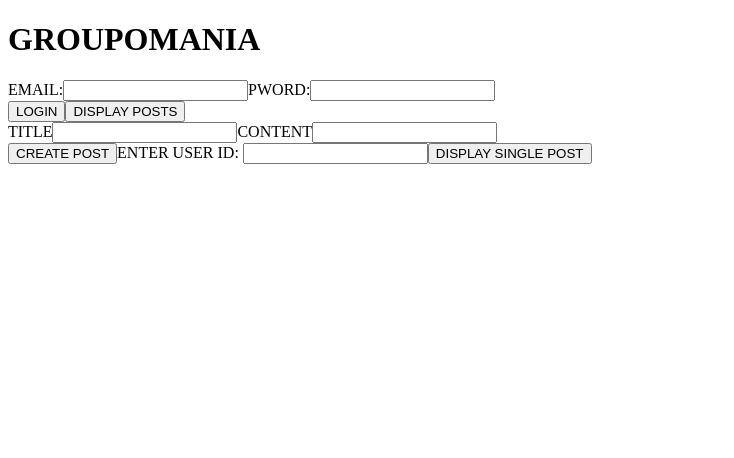
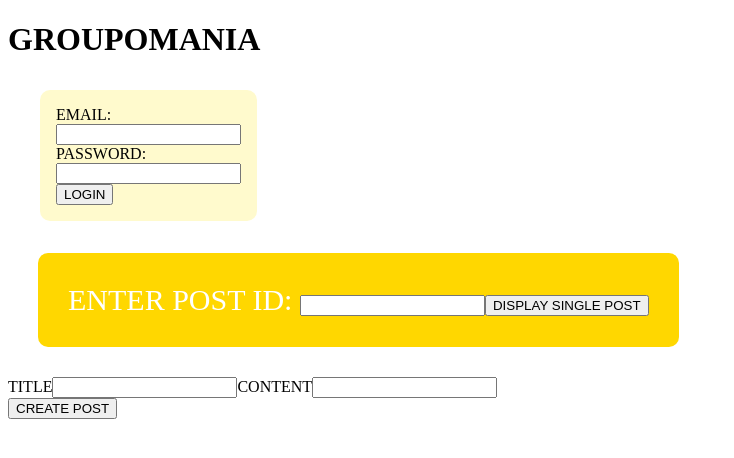
Before and after one commit to Eightyeightdays/OC-Project-7, a React (Create React App) app in the folder front/: page / in a window 1280 px wide. Shown: the top 458 px of the page, without its empty margins (0-734 px from the left). Built offline with nearby package versions, Linux system fonts and the light colour scheme; no server answers.

Commit message:
Styles added to components for readability. Display all posts set to load on page. Like and dislike working.

```diff
--- a/front/src/App.js
+++ b/front/src/App.js
@@ -1,7 +1,8 @@
-import GetAllPosts from "./getAllPosts.js";
+import GetAllPosts from "./displayAllPosts.js";
 import DisplaySinglePost from "./getPostById.js";
 import CreatePost from "./createPost.js";
 import Login from "./login.js";
+
 
 function App() {
 
@@ -10,9 +11,9 @@ function App() {
       <h1>GROUPOMANIA</h1>
       <div id="parent"></div>
       <Login />
+      <DisplaySinglePost />
       <GetAllPosts />
       <CreatePost />
-      <DisplaySinglePost />
     </>
   );
 }
--- /dev/null
+++ b/front/src/displayAllPosts.js
@@ -0,0 +1,24 @@
+import { useState, useEffect, useCallback } from "react";
+import Post from "./post.js";
+
+export default function DisplayAllPosts(){
+    const [posts, setPosts] = useState();
+
+    const getAllPosts = useCallback(function (count) {
+        fetch("http://localhost:3001/posts")
+            .then(response => response.json())
+            .then(response => setPosts(response))
+    }, [])
+
+    useEffect(() => {
+        getAllPosts();
+    }, [getAllPosts]);
+
+    return(
+        <>
+            {posts && posts.map((item, index)=>
+                <Post item={item} key={index} />
+            )}
+        </>
+    )
+}
--- a/front/src/getAllPosts.js
+++ /dev/null
@@ -1,18 +0,0 @@
-import { useState } from "react";
-
-export default function DisplayAllPosts(){
-    const [posts, setPosts] = useState();
-
-    async function getAllPosts(){
-            await fetch("http://localhost:3001/posts")
-            .then(response => response.json())
-            .then(response => setPosts(response))
-    };
-
-       return(
-        <>
-            <button type="button" onClick={getAllPosts}>DISPLAY POSTS</button>
-            {posts && posts.map((item, index) => <p key={index}>Post ID: {item._id}, Title: {item.title}, Message: {item.content}</p>)}
-        </>
-    )
-}
--- a/front/src/getPostById.js
+++ b/front/src/getPostById.js
@@ -1,26 +1,31 @@
 import { useState } from "react";
+import LikeButton from "./likeButton";
+import { styles } from "./styles";
 
-export default function DisplaySinglePost(data){
+export default function DisplaySinglePost(props){
     const [post, setPost] = useState();
 
     async function getSinglePost(){
             const id = document.getElementById("userId").value;
-
             await fetch(`http://localhost:3001/posts/${id}`)
             .then(response => response.json())
             .then(response => setPost(response))
     };
 
        return(
-        <>
-            ENTER USER ID: <input type="text" name="userId" id="userId" />
+        <div style={styles.displaySinglePost}>
+            ENTER POST ID: <input type="text" name="userId" id="userId" />
             <button type="button" onClick={getSinglePost}>DISPLAY SINGLE POST</button>
             {post &&
-                <>
-                <p>User: {post.userId}</p>
-                <p> Message: {post.content}</p>
-                </>
+                <div style={styles.post}>
+                    <p>User: {post.userId}</p>
+                    <p>Title: {post.title}</p>
+                    <p>Message: {post.content}</p>
+                    <p>Likes: {post.likes}</p>
+                    <p>Disikes: {post.dislikes}</p>
+                    <LikeButton id={post._id}/>
+                </div>
             }
-        </>
+        </div>
     )
     }
--- /dev/null
+++ b/front/src/likeButton.js
@@ -0,0 +1,34 @@
+import { useState } from "react";
+
+export default function LikeButton(props){
+    const [like, setLike] = useState();
+
+    function voteOnPost(choice){
+        return async function(){
+            let vote;
+            if(choice === "like"){
+                vote = {vote: "like"};
+            }else{
+                vote = {vote: "dislike"}
+            }
+            const settings = {
+                        method: "POST",
+                        headers: {
+                            "Accept": "application/json",
+                            "Content-Type": "application/json",
+                        },
+                        body: JSON.stringify(vote)
+                    };
+            await fetch(`http://localhost:3001/posts/${props.id}/like`, settings)
+                        .then(response => response.json())
+                        .then(response => setLike(response))
+            }
+    }
+
+    return(
+        <>
+            <button type="submit" name="like" onClick={voteOnPost("like")}>LIKE</button>
+            <button type="submit" name="dislike" onClick={voteOnPost("dislike")}>DISLIKE</button>
+        </>
+    )
+}
--- a/front/src/login.js
+++ b/front/src/login.js
@@ -1,5 +1,12 @@
 import { useState } from "react";
+const style = {
+background: "lemonchiffon",
+padding: "1em",
+width: "min-content",
+borderRadius: "10px",
+margin: "2em"
 
+}
 export default function Login(){
 
     const [status, setStatus] = useState("logged out");
@@ -28,13 +35,13 @@ export default function Login(){
     }
 
     return(
-        <>
+        <div style={style}>
             <form id="loginForm">
                 EMAIL:<input type="text" name="email" />
-                PWORD:<input type="text" name="password" />
+                PASSWORD:<input type="password" name="password" />
              </form>
             <button type="submit" onClick={sendLogin}>LOGIN</button>
             {status === "logged in" && <p>User: {user} logged in</p>}
-        </>
+        </div>
     )
   }
--- /dev/null
+++ b/front/src/post.js
@@ -0,0 +1,17 @@
+
+import LikeButton from "./likeButton"
+import { styles } from "./styles"
+
+
+export default function Post(props){
+    return(
+        <div className="post" style={styles.post}>
+            {Object.keys(props.item).map((key, index) =>{
+                return(
+                <div className="postItem" key={index}>{key}: {props.item[key]}</div>
+                )
+            })}
+            <LikeButton id={props.item._id}/>
+        </div>
+    )
+}
--- /dev/null
+++ b/front/src/styles.js
@@ -0,0 +1,24 @@
+const post ={
+    background: "lightsteelblue",
+    margin: "1em",
+    color: "white",
+    fontSize: "30px",
+    padding: "1em",
+    borderRadius: "10px",
+    width: "50vw"
+}
+
+const displaySinglePost ={
+    margin: "1em",
+    padding: "1em",
+    color: "white",
+    background: "gold",
+    fontSize: "30px",
+    borderRadius: "10px",
+    width: "max-content"
+}
+
+export const styles = {
+    post: post,
+    displaySinglePost: displaySinglePost,
+}
```
Also changed, not shown: 2 other files (tests, documents, lock files or other folders).
